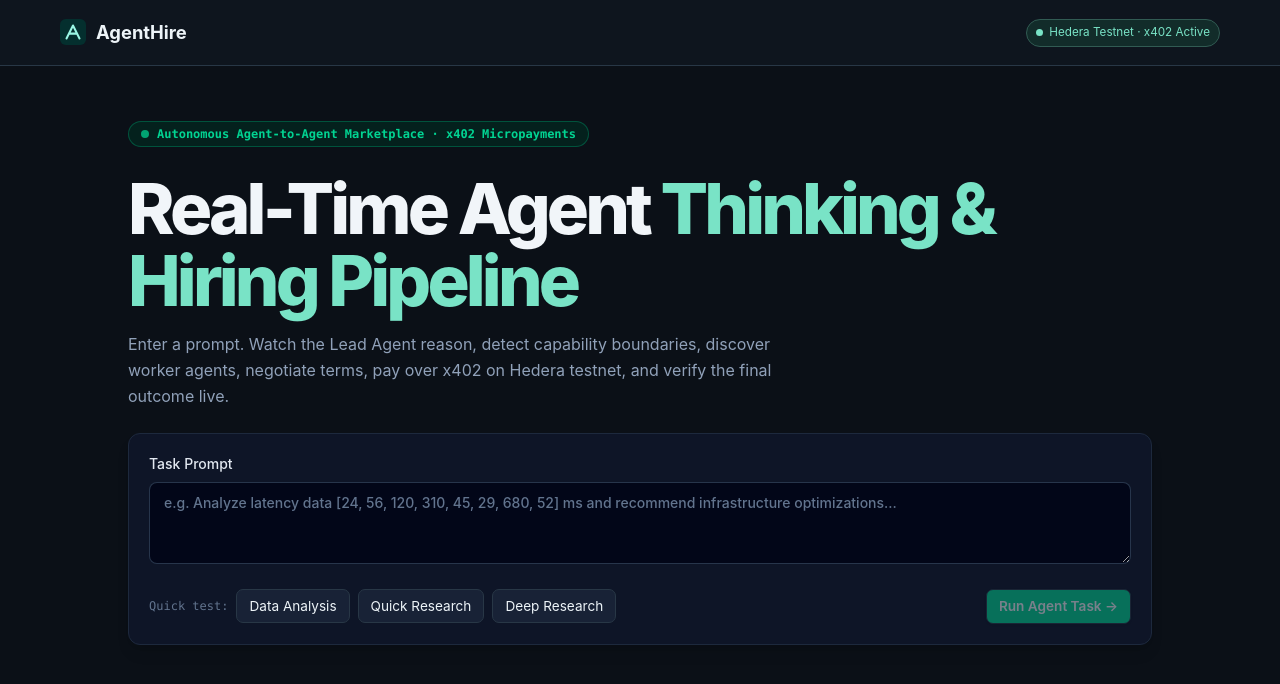
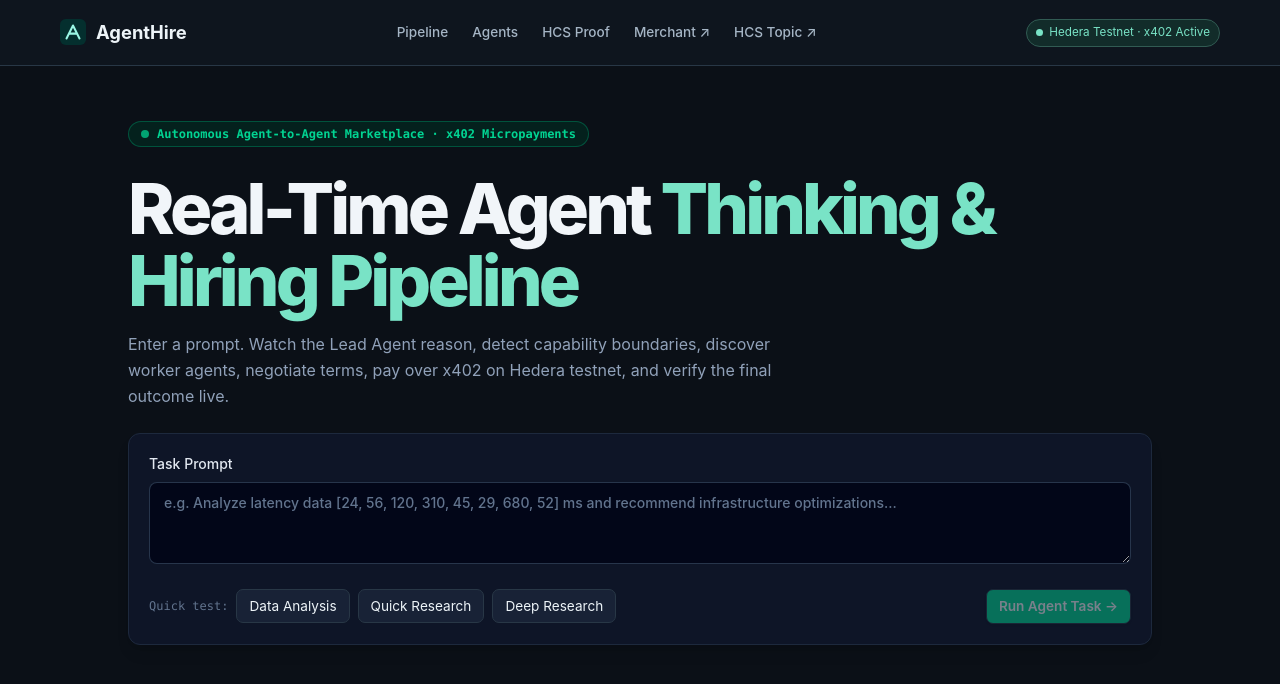
Before and after one commit to nevan-sonic/AgentHire, a Next.js app in the folder apps/web/: page / in a window 1280 px wide. Shown: the top 684 px of the page. Built offline with nearby package versions, Linux system fonts and the light colour scheme.

Commit message:
feat(ui): add navigation links to pipeline, proof, merchant account, and HCS topic on HashScan

```diff
--- a/apps/web/app/marketplace.tsx
+++ b/apps/web/app/marketplace.tsx
@@ -11,6 +11,27 @@ export function Marketplace({ children }: { children: ReactNode }) {
             <Image src="/agenthire.svg" alt="AgentHire Logo" width={26} height={26} />
             AgentHire
           </Link>
+          <nav className="flex items-center gap-4 text-xs font-medium text-slate-300">
+            <Link href="/" className="hover:text-emerald-400 transition">Pipeline</Link>
+            <Link href="/agents" className="hover:text-emerald-400 transition">Agents</Link>
+            <Link href="/proof" className="hover:text-emerald-400 transition">HCS Proof</Link>
+            <a
+              href="https://hashscan.io/testnet/account/0.0.11330954"
+              target="_blank"
+              rel="noreferrer"
+              className="text-slate-400 hover:text-slate-200 transition"
+            >
+              Merchant ↗
+            </a>
+            <a
+              href="https://hashscan.io/testnet/topic/0.0.11331471"
+              target="_blank"
+              rel="noreferrer"
+              className="text-slate-400 hover:text-slate-200 transition"
+            >
+              HCS Topic ↗
+            </a>
+          </nav>
           <div className="header-meta">
             <span className="tag good">
               <span className="dot" /> Hedera Testnet · x402 Active
```
